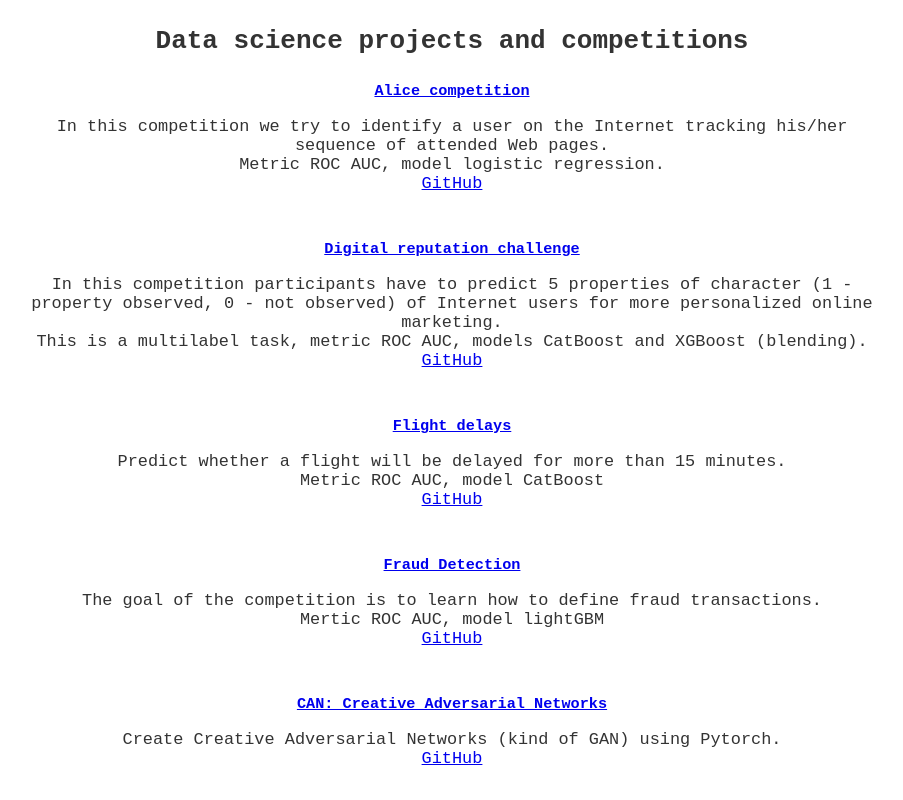
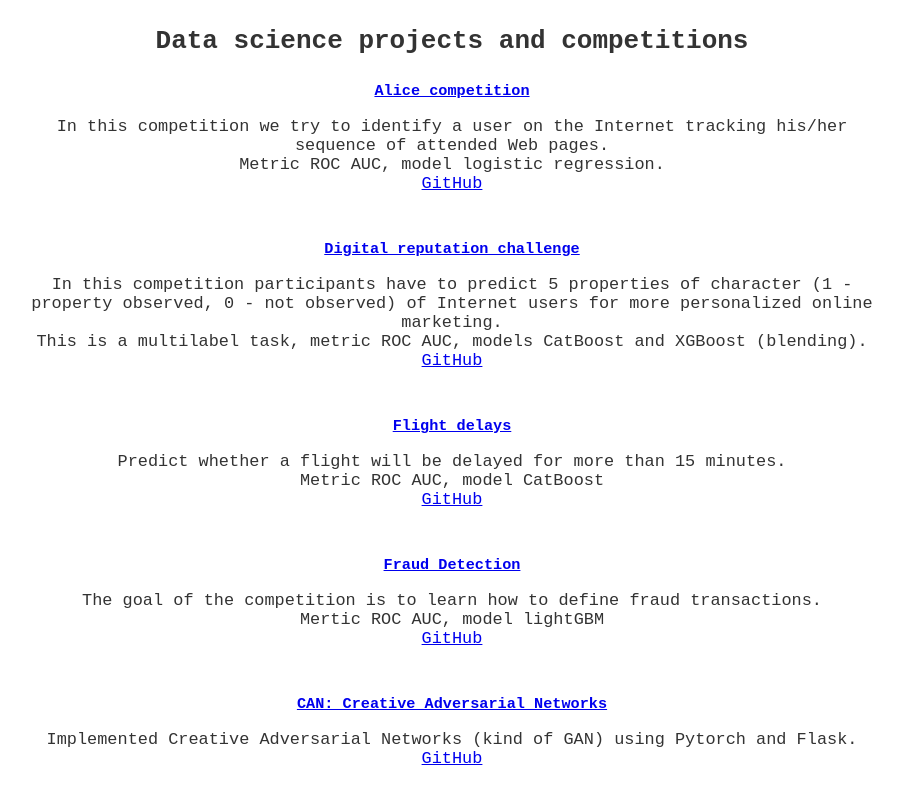
Before and after one commit to VladAleshin/VladAleshin.github.io, a plain HTML site: page index.html in a window 1280 px wide. Shown: the whole page, without its empty margins (188-1091 px from the left). Drawn offline with Linux system fonts and the light colour scheme.

Commit message:
Update index.html

```diff
--- a/index.html
+++ b/index.html
@@ -27,7 +27,7 @@
     <a href="https://github.com/VladAleshin/-kaggle-competitions/blob/master/Fraud%20detection.py">GitHub</a></p>
     <br>
     <h3 id="CAN"><a href="https://arxiv.org/abs/1706.07068">CAN: Creative Adversarial Networks</a></h3>
-    <p>Create Creative Adversarial Networks (kind of GAN) using Pytorch. <br>
+    <p>Implemented Creative Adversarial Networks (kind of GAN) using Pytorch and Flask. <br>
     <a href="https://github.com/VladAleshin/pytorch">GitHub</a></p>
 
   </body>
```
